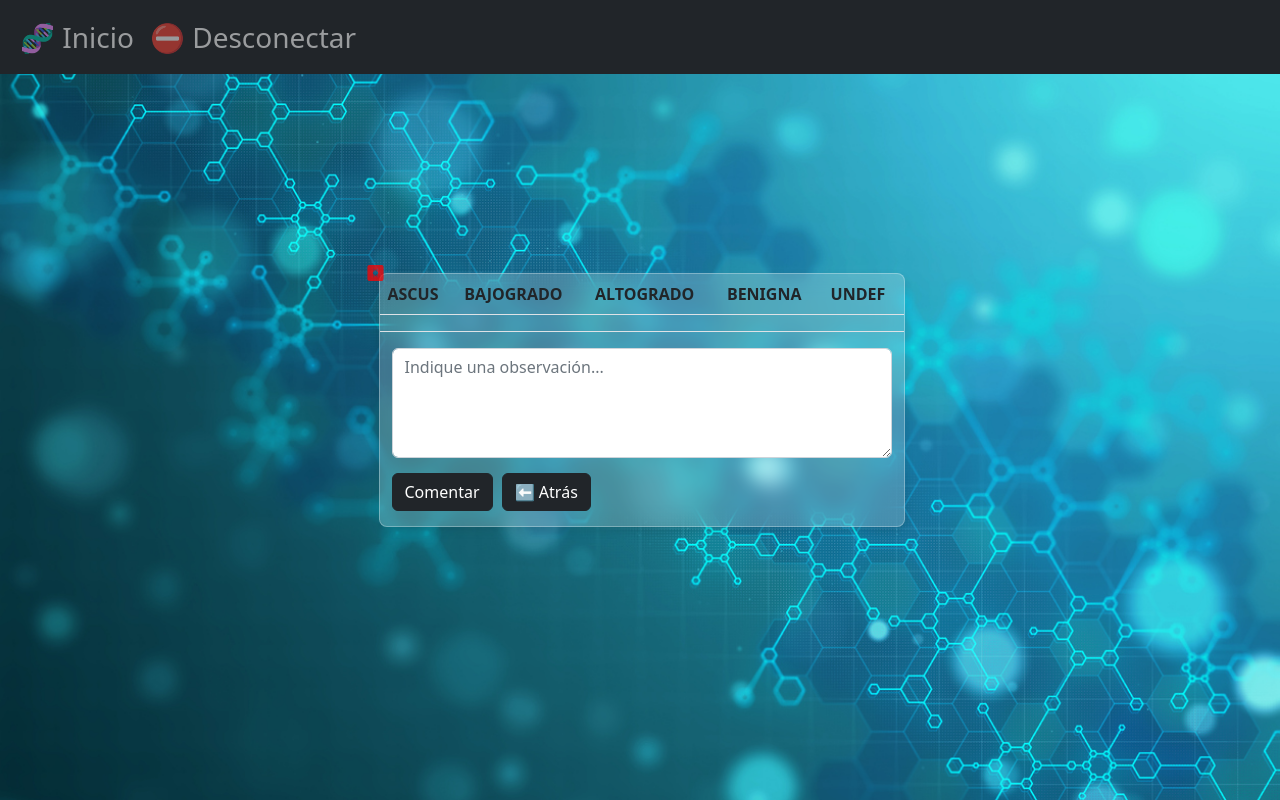
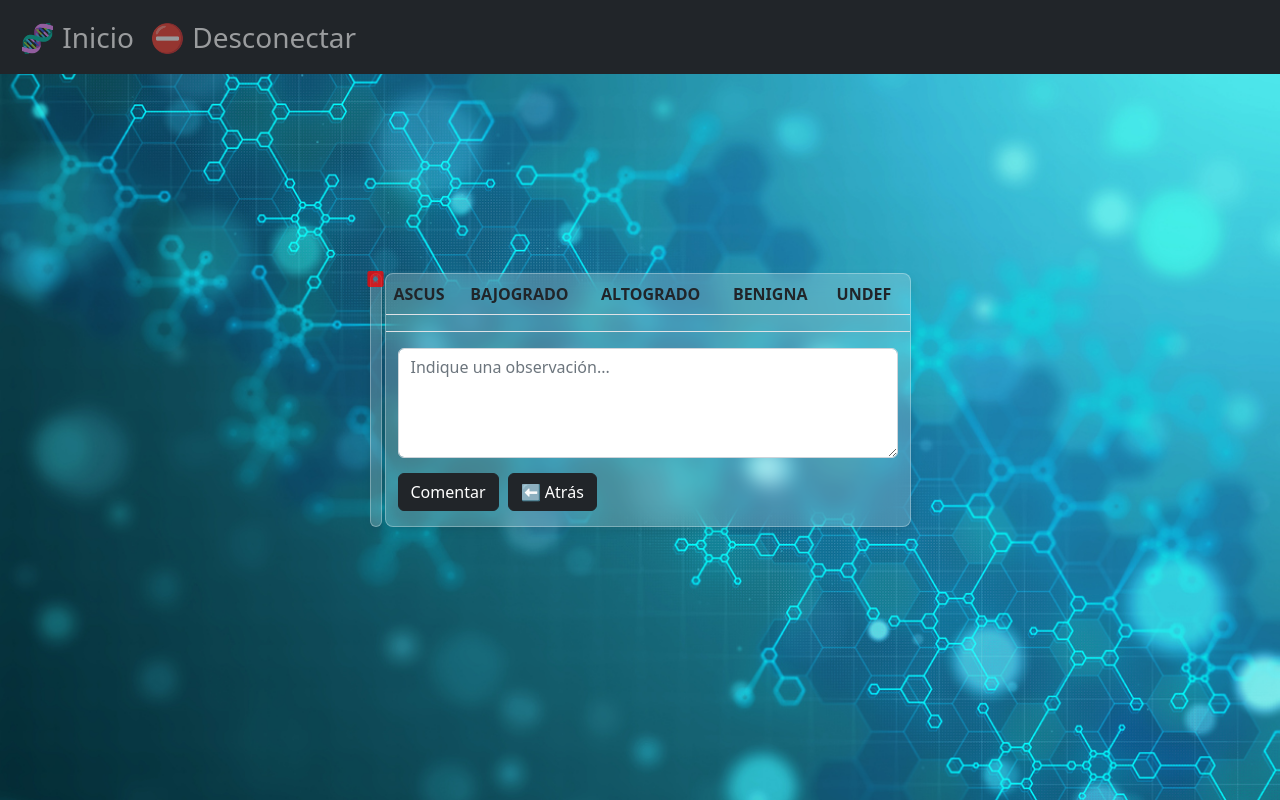
Before and after one commit to ktalovmorx/cnn_celular, a Flask app: template cnn/templates/image_carousel.html in a window 1280 px wide. Run offline with Flask 3, Linux system fonts and the light colour scheme; the template is opened without the code that fills it, so the values that code supplies are empty; parts of the project's set-up code (start-up, migrations or seed data) failed here and were passed over.

Commit message:
ACTUALIZAR

```diff
--- a/cnn/templates/image_carousel.html
+++ b/cnn/templates/image_carousel.html
@@ -31,7 +31,7 @@
     <div class="container-fluid content_body" style="width:100%">
 
         <div class="container-fluid" style="display:flex;flex-direction: row;gap:3px;justify-content: center;flex-wrap: wrap;">
-            <div>
+            <div class="cristal" style="padding:5px;border-radius: 8px;">
                 <!-- Carrusel -->
                 <div id="citologias_img" class="carousel slide" data-bs-ride="carousel">
                     <div class="carousel-indicators">
@@ -43,9 +43,7 @@
                     <div class="carousel-inner">
                         {% for image in images %}
                             <div class="carousel-item {% if loop.index == 1 %}active{% endif %}">
-                                <img src="{{ url_for('static', filename=image.image_path) }}" alt="Imagen {{ loop.index }}"
-                                     class="d-block w-100 rounded" style="width:500px !important">
-
+                                <img src="{{ url_for('static', filename=image.image_path) }}" alt="Imagen {{ loop.index }}" class="d-block w-100 rounded" style="width:500px !important">
                                 <!-- Mostrar detalles de la imagen -->
                                 <div class="carousel-caption d-none d-md-block">
                                     <p><strong>Categoría:</strong> {{ image.categoria.value or '-'}}</p>
```
